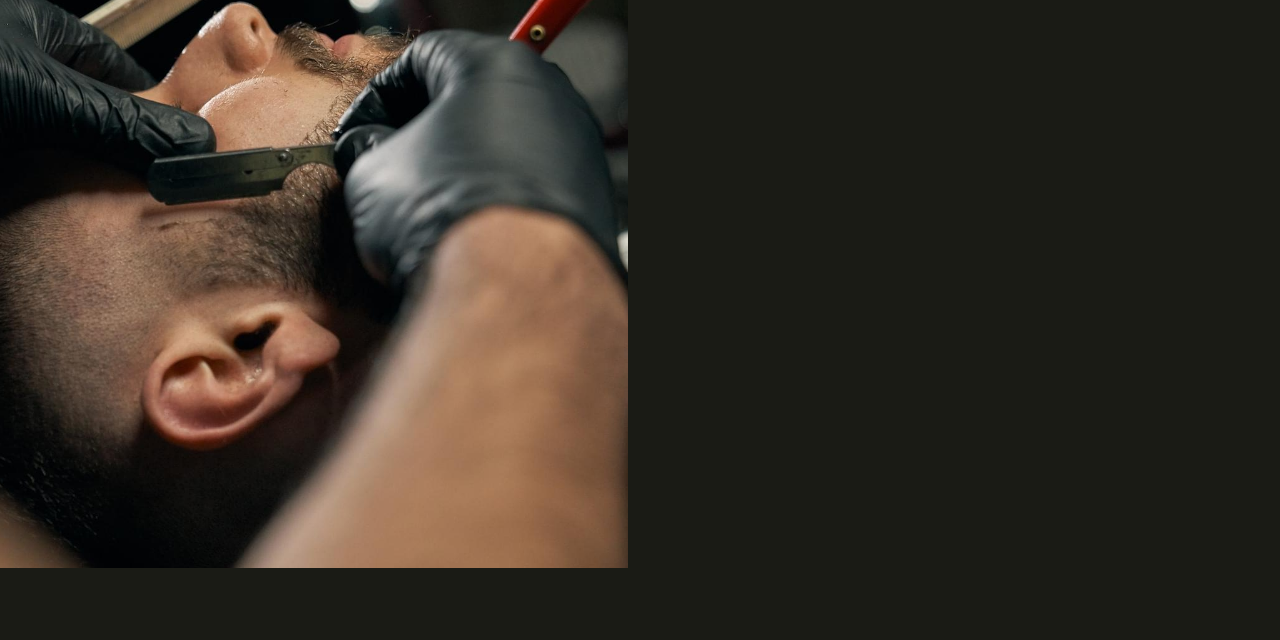
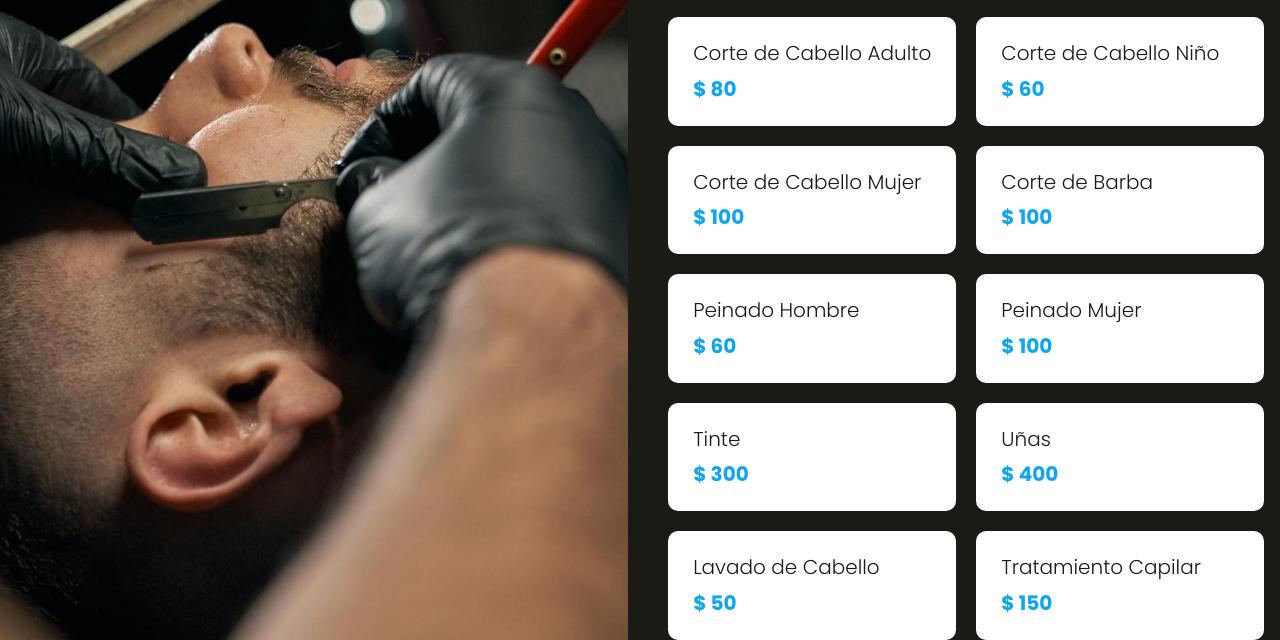
Before and after one commit to marmatva/AppSalon, a website with bundled scripts: page index.html in a window 1280 px wide. Shown: the part 232-872 px from the top of the page. Before the commit the page ends 800 px from the top, so only its background shows below. Built offline with nearby package versions, Linux system fonts and the light colour scheme.

Commit message:
Agrega Servicios desde .json y da estilos
Fetch desde archivo json para generar servicios
Estilos con SASS

```diff
--- a/index.html
+++ b/index.html
@@ -25,6 +25,7 @@
             <div class="seccion">
                 <h2>Servicios</h2>
                 <p class="text-center">Elige tus Servicios a Continuacion</p>
+                <div id="servicios" class="listado-servicios"></div>
             </div>
             <div class="seccion">
                 <h2>Tus Datos y Cita</h2>
--- a/src/js/app.js
+++ b/src/js/app.js
@@ -0,0 +1,41 @@
+document.addEventListener('DOMContentLoaded', function(){
+    iniciarApp();
+});
+
+function iniciarApp(){
+    mostrarServicios();
+}
+
+async function mostrarServicios(){
+    try{
+        const resultado = await fetch('./servicios.json');
+        const db= await resultado.json();
+        const { servicios }=db;
+
+        // Generar HTML
+        servicios.forEach( servicio => {
+            const { nombre, precio, id }= servicio;
+
+            //DOM Scripting
+            const nombreServicio = document.createElement('P');
+            nombreServicio.textContent = nombre;
+            nombreServicio.classList.add('nombre-servicio');
+
+            const precioServicio = document.createElement('P');
+            precioServicio.textContent = `$ ${precio}`;
+            precioServicio.classList.add('precio-servicio');
+
+            const servicioDiv = document.createElement('DIV');
+            servicioDiv.classList.add('servicio');
+
+            //Inyectar precio y nombre
+            servicioDiv.appendChild(nombreServicio);
+            servicioDiv.appendChild(precioServicio);
+
+            //Inyectarlo en el HTML
+            document.querySelector('#servicios').appendChild(servicioDiv);
+        })
+    } catch (error) {
+        console.log(error);
+    }
+}
--- a/src/scss/app.scss
+++ b/src/scss/app.scss
@@ -6,3 +6,4 @@
 
 @import 'layout/UI';
 @import 'layout/tabs';
+@import 'layout/servicios';
--- /dev/null
+++ b/src/scss/layout/_servicios.scss
@@ -0,0 +1,35 @@
+.listado-servicios{
+
+    @include tablet{
+        @include grid(2, 2rem);
+    }
+
+    .servicio{
+        margin-bottom: 2rem;
+        background-color: $blanco;
+        padding: $separacion/2;
+        border-radius: 1rem;
+
+        @include tablet{
+            margin-bottom: 0;
+        }
+
+        p{
+            margin: 0 0 $separacion/4 0;
+        }
+
+        .nombre-servicio{
+            color: $negro;
+        }
+
+        .precio-servicio{
+            color: $azul;
+            margin: 0;
+            font-size: 2rem;
+            font-weight: $bold;
+        }
+
+    }
+
+
+}
```
Also changed, not shown: build/css/app.css, build/js/bundle.min.js, 2 other files.
